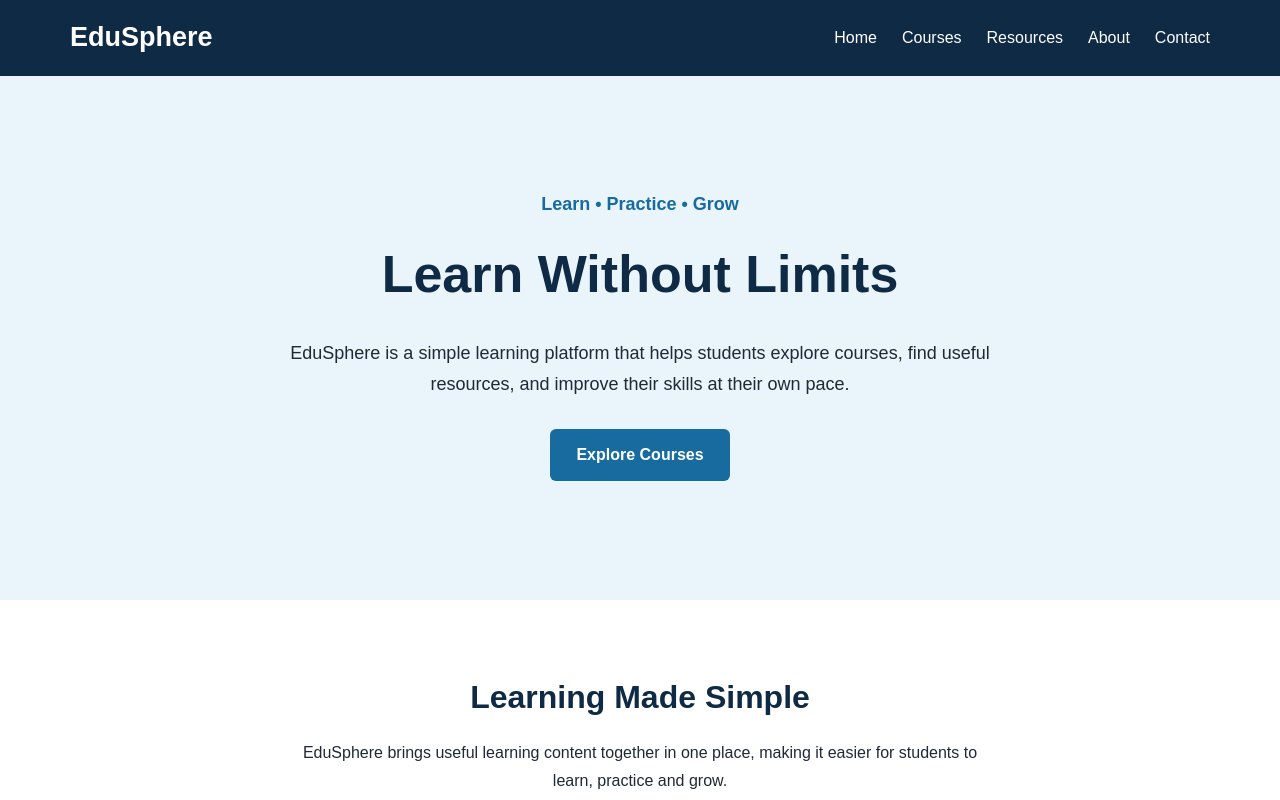
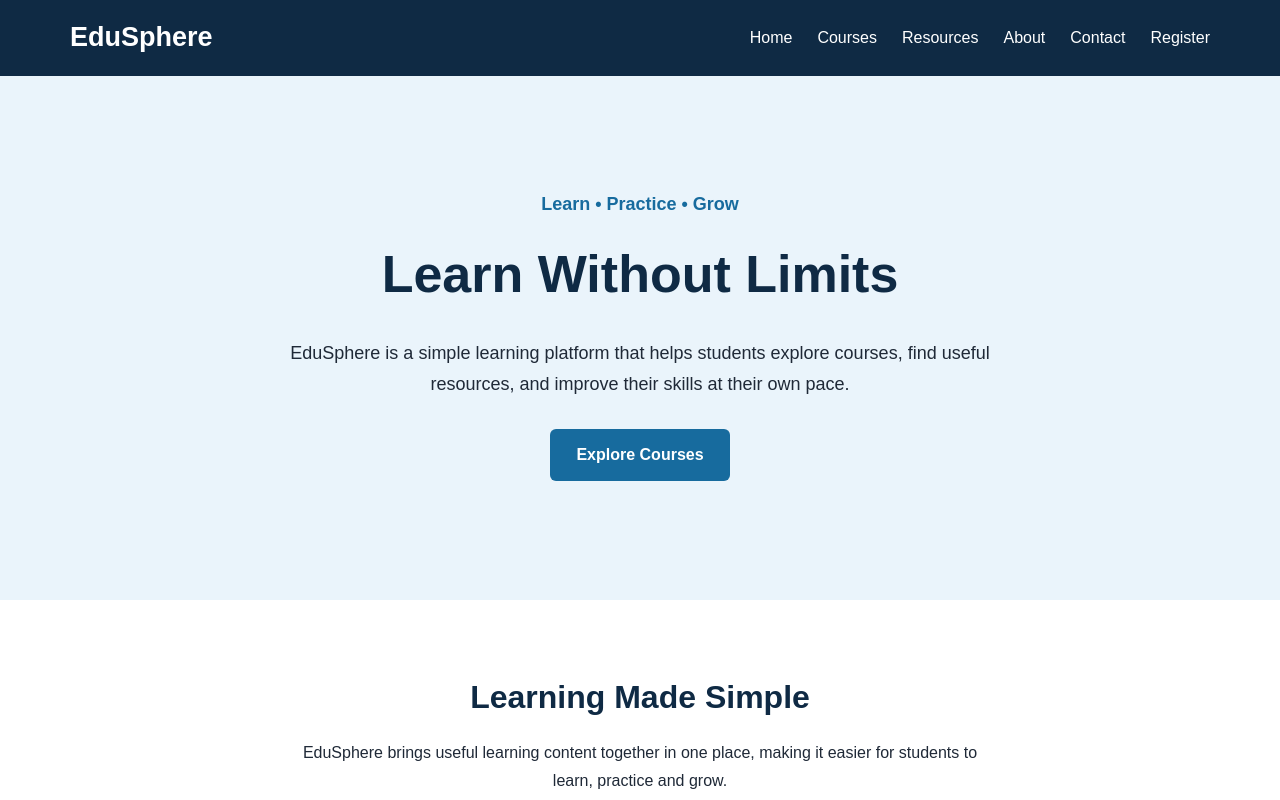
Before and after one commit to prayag07-spec/EduSphere, a website: page index.html in a window 1280 px wide. Shown: the top 800 px of the page. Drawn offline with Linux system fonts and the light colour scheme.

Commit message:
Add registration link to navigation menu

```diff
--- a/index.html
+++ b/index.html
@@ -20,6 +20,7 @@
                 <li><a href="resources.html">Resources</a></li>
                 <li><a href="about.html">About</a></li>
                 <li><a href="contact.html">Contact</a></li>
+                <li><a href="registration.html">Register</a>
             </ul>
         </nav>
     </header>
```
